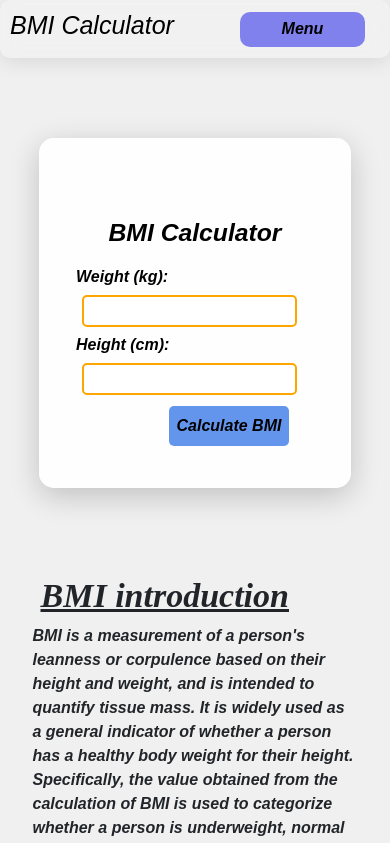
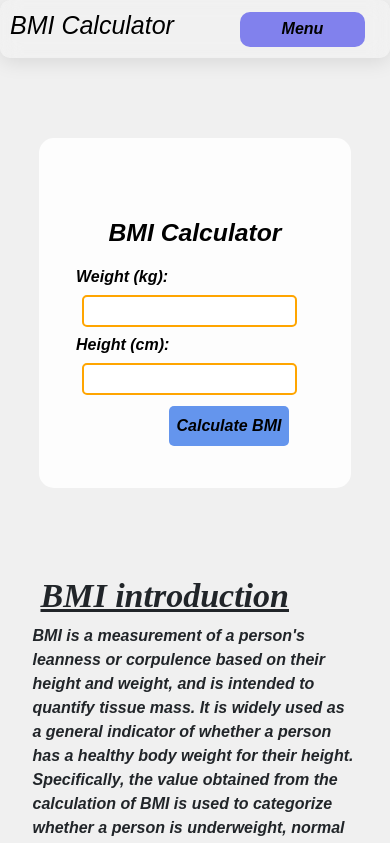
Before and after one commit to AdityaUpadhyay2610/text-app, a React (Vite) app: page /bmi in a window 390 px wide. Shown: the top 843 px of the page. Built offline with nearby package versions, Linux system fonts and the light colour scheme; the HTML template or start-up script is replaced by a standard one.

Commit message:
Bmi and Navbar css: Changed for responsive

```diff
--- a/src/Components/Bmi.css
+++ b/src/Components/Bmi.css
@@ -97,6 +97,10 @@ h2.intro-head,.formula h2 {
     .calc{
         margin-top: 80px;
     }
+    .border-content{
+        backdrop-filter: none;
+        box-shadow: none;
+    }
     h2.intro-head {
         display: flex;
         justify-content: flex-start;
--- a/src/Components/Navbar.css
+++ b/src/Components/Navbar.css
@@ -91,8 +91,7 @@ nav {
       left: 0; /* Align to the left */
       top: 100%;
       z-index: 10;
-      backdrop-filter: none;
-      box-shadow: none; /* Position it below the button */
+     /* Position it below the button */
   }
 
   .dropdown-content a {
```
